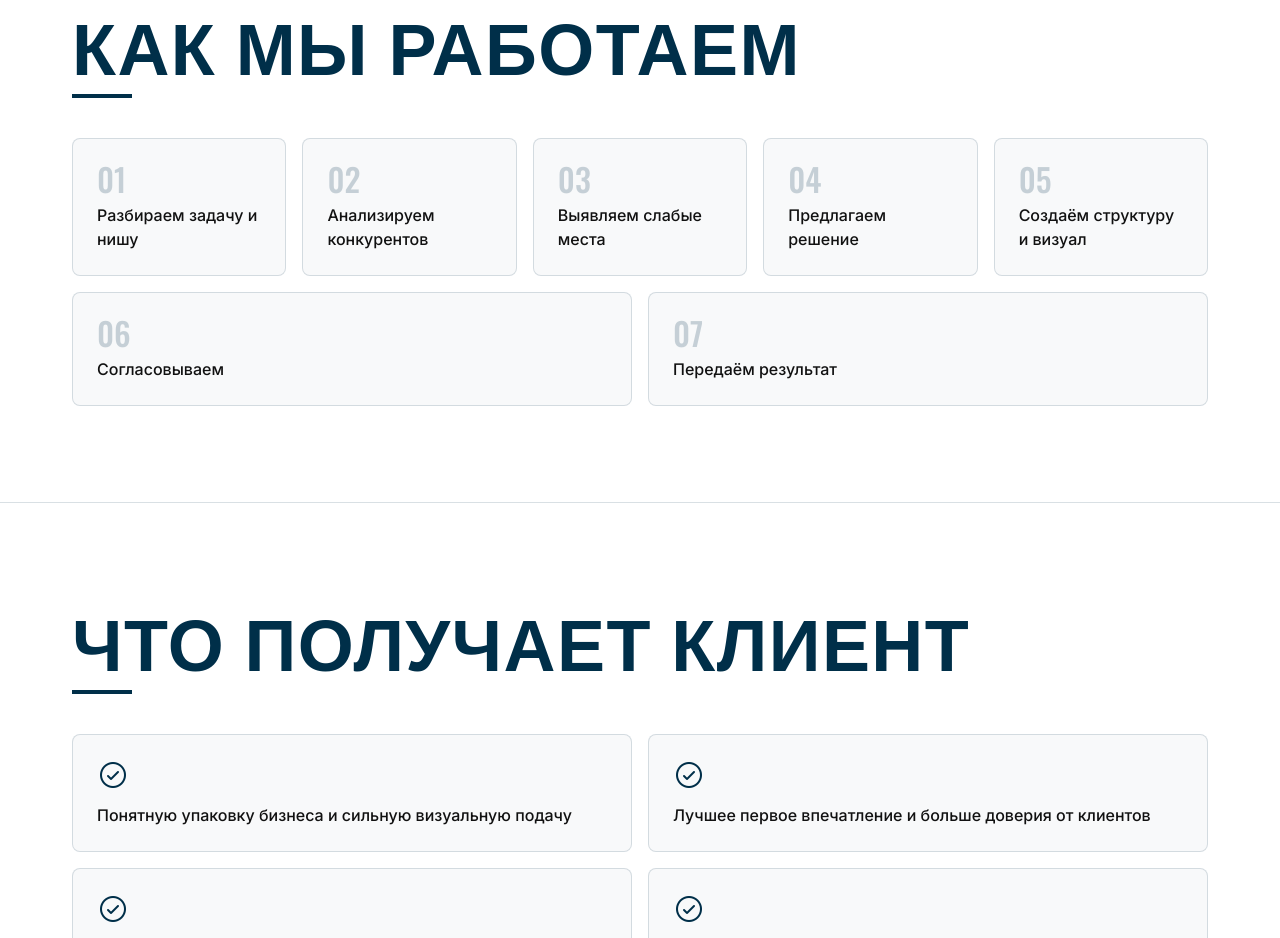
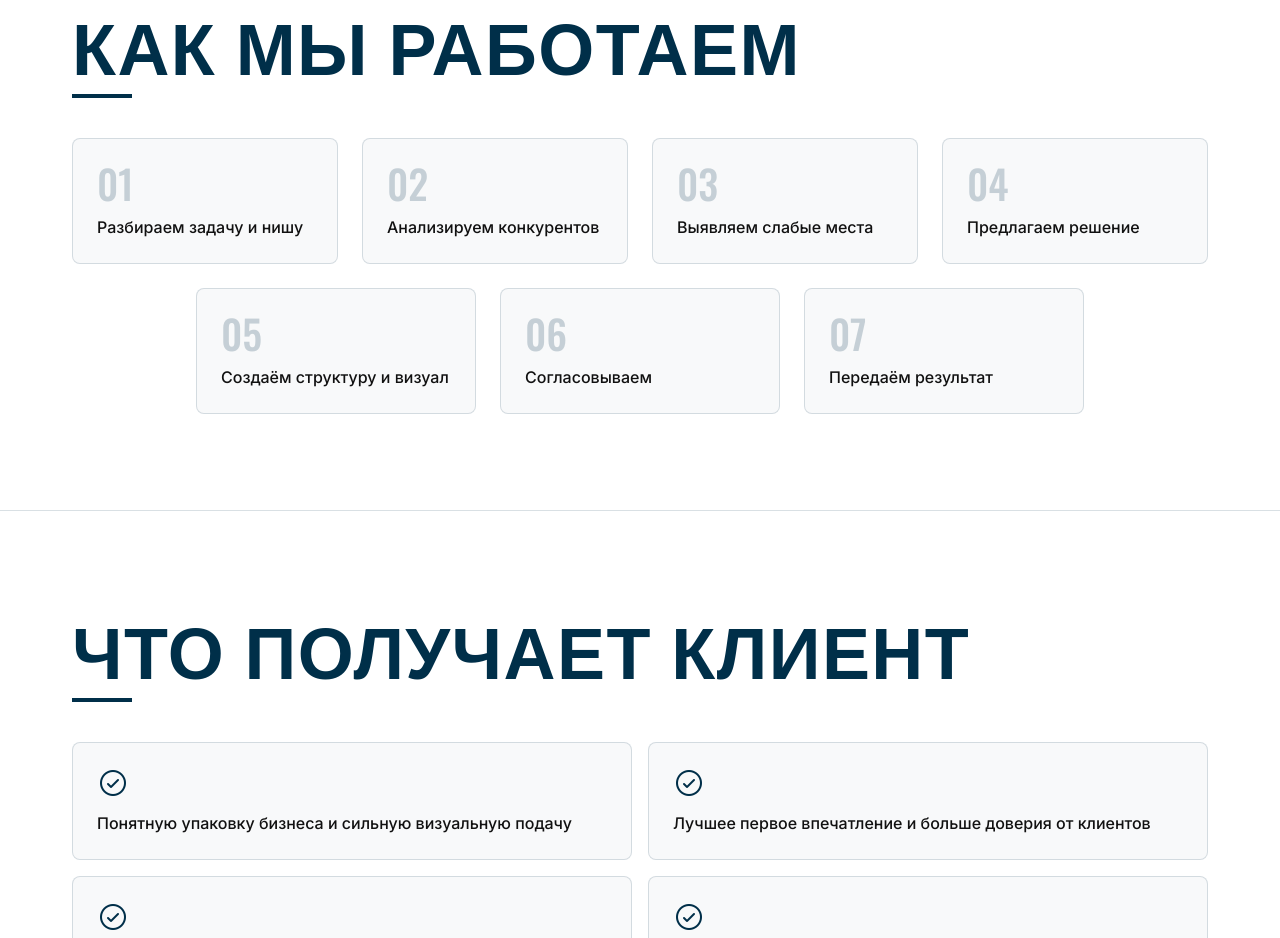
Before and after one commit to Stas5252/geo-promotion-agency, a plain HTML site: page index.html in a window 1280 px wide. Shown: the part 2680-3618 px from the top of the page. Drawn offline with nearby package versions, Linux system fonts and the light colour scheme.

Commit message:
Enhance workflow layout to avoid uneven stretching

```diff
--- a/styles.css
+++ b/styles.css
@@ -556,11 +556,13 @@ h3 {
 .workflow__grid-compact {
     display: flex;
     flex-wrap: wrap;
-    gap: 1rem;
+    justify-content: center;
+    gap: 1.5rem;
 }
 
 .workflow__grid-compact .step-card {
-    flex: 1 1 200px; /* flex grow, shrink, basic basis */
+    flex: 1 1 240px;
+    max-width: 280px;
     background-color: var(--color-bg-alt);
     border: 1px solid var(--color-border-light);
     border-radius: 8px;
@@ -568,19 +570,28 @@ h3 {
     display: flex;
     flex-direction: column;
     gap: 0.5rem;
+    position: relative;
+    transition: transform 0.2s ease, box-shadow 0.2s ease;
+}
+
+.workflow__grid-compact .step-card:hover {
+    transform: translateY(-5px);
+    box-shadow: 0 5px 20px rgba(0, 47, 73, 0.08);
 }
 
 .step-num {
     font-family: var(--font-heading);
-    font-size: 2rem;
+    font-size: 2.5rem;
     color: var(--color-accent);
     opacity: 0.2;
     line-height: 1;
+    margin-bottom: 0.25rem;
 }
 
 .step-card p {
     font-size: 1rem;
     font-weight: 500;
+    color: var(--color-text);
 }
 
 /* =========================================
```
